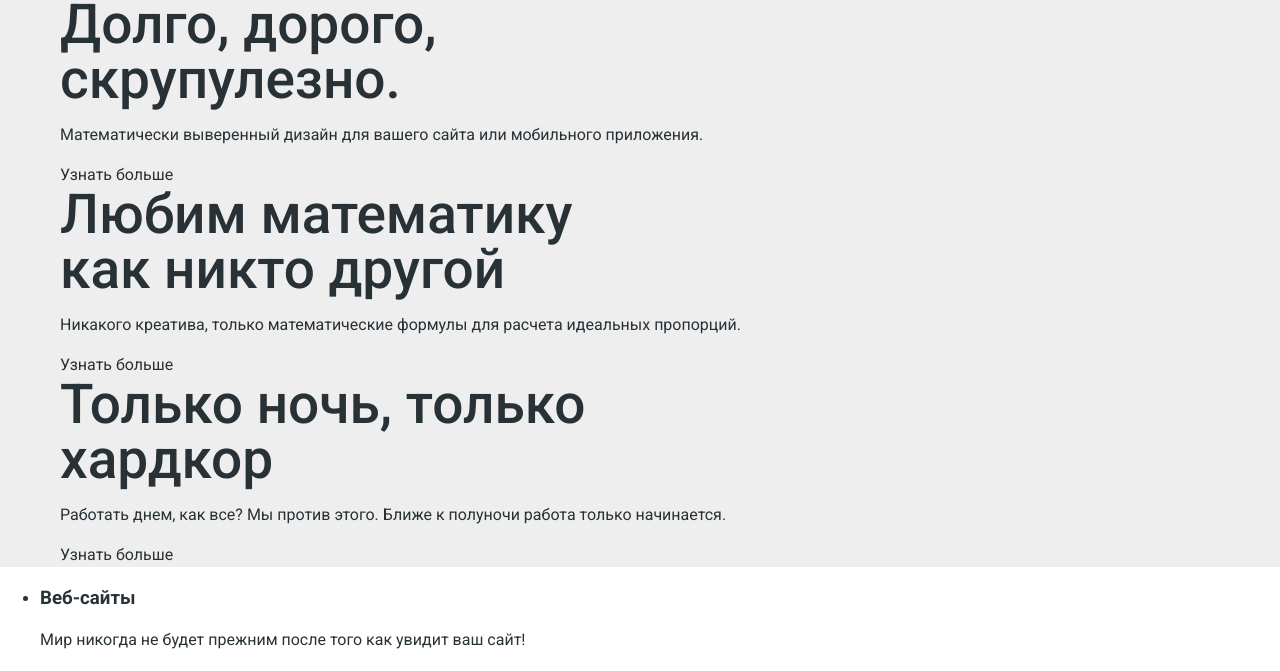
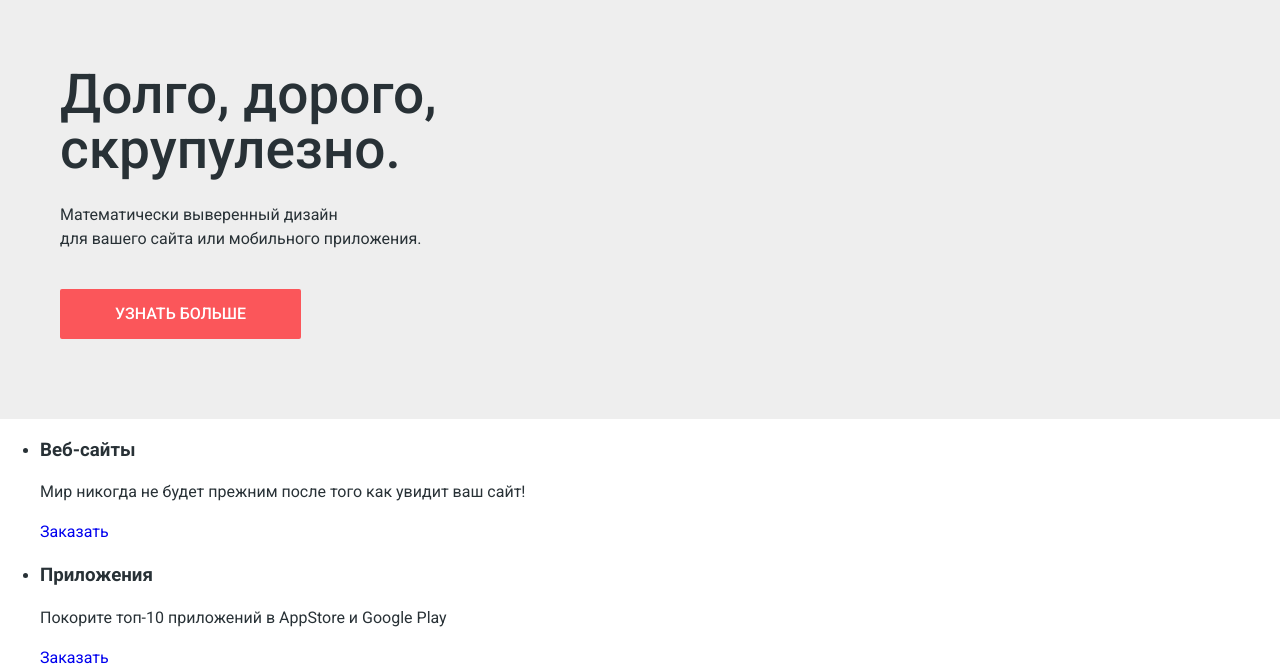
Before and after one commit to tashakalinina/1002157-nerds-25, a plain HTML site: page index.html in a window 1280 px wide. Shown: the part 128-799 px from the top of the page. Drawn offline with Linux system fonts and the light colour scheme.

Commit message:
добавлены

```diff
--- a/css/style.css
+++ b/css/style.css
@@ -119,17 +119,57 @@ a {
   list-style: none;
   margin: 0;
   padding: 0;
+  padding-bottom: 80px;
 }
 
 .slider-title {
-  max-width: 550px;
+  max-width: 520px;
   font-size: 55px;
   font-weight: 500;
   line-height: 55px;
   margin: 0;
   padding: 0;
+  padding-top: 70px;
+  padding-bottom: 16px;
+}
+
+.slider-text {
+  margin: 0;
+  padding: 0;
+  max-width: 420px;
+  padding-top: 10px;
+  padding-bottom: 38px;
 }
 
 .slider-item:nth-child(1) {
   display: block;
 }
+
+.slider-item {
+  display: none;
+}
+
+.button-slider {
+  display: block;
+  color: #ffffff;
+  font-size: 16px;
+  font-weight: 500;
+  line-height: 18px;
+  text-transform: uppercase;
+  background-color: #fb565a;
+  padding: 16px 48px;
+  width: 145px;
+  border-radius: 2px;
+  text-align: center;
+}
+
+.button-slider:hover,
+.button-slider:focus {
+  background-color: #e74246;
+}
+
+.button-slider:active {
+  background-color: #d7373b;
+  box-shadow: inset 0px 3px 0 0 rgba(0, 1, 1, 0.1);
+
+}
--- a/index.html
+++ b/index.html
@@ -27,18 +27,18 @@
         <ul class="slider-list">
           <li class="slider-item">
             <h3 class="slider-title">Долго, дорого, скрупулезно.</h3>
-            <p class="slider-text">Математически выверенный дизайн для вашего сайта или мобильного приложения.</p>
-            <a class="button">Узнать больше</a>
+            <p class="slider-text">Математически выверенный дизайн<br> для вашего сайта или мобильного приложения.</p>
+            <a class="button-slider" href="#">Узнать больше</a>
           </li>
           <li class="slider-item">
             <h3 class="slider-title">Любим математику как никто другой</h3>
             <p class="slider-text">Никакого креатива, только математические формулы для расчета идеальных пропорций.</p>
-            <a class="button">Узнать больше</a>
+            <a class="button-slider" href="#">Узнать больше</a>
           </li>
           <li class="slider-item">
             <h3 class="slider-title">Только ночь, только хардкор</h3>
-            <p class="slider-text">Работать днем, как все? Мы против этого. Ближе к полуночи работа только начинается.</p>
-            <a class="button">Узнать больше</a>
+            <p class="slider-text">Работать днем, как все? Мы против этого.<br> Ближе к полуночи работа только начинается.</p>
+            <a class="button-slider" href="#">Узнать больше</a>
           </li>
         </ul>
         <div class="slider-control">
```
